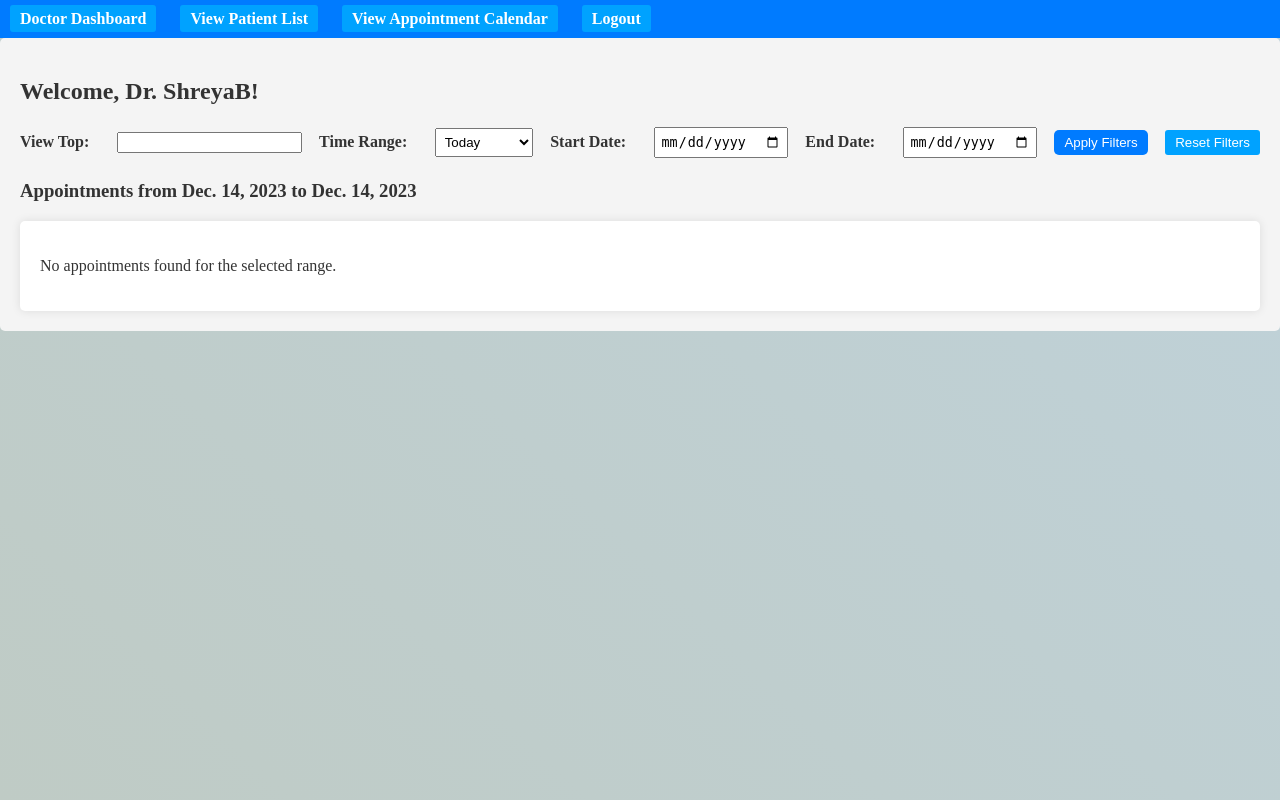
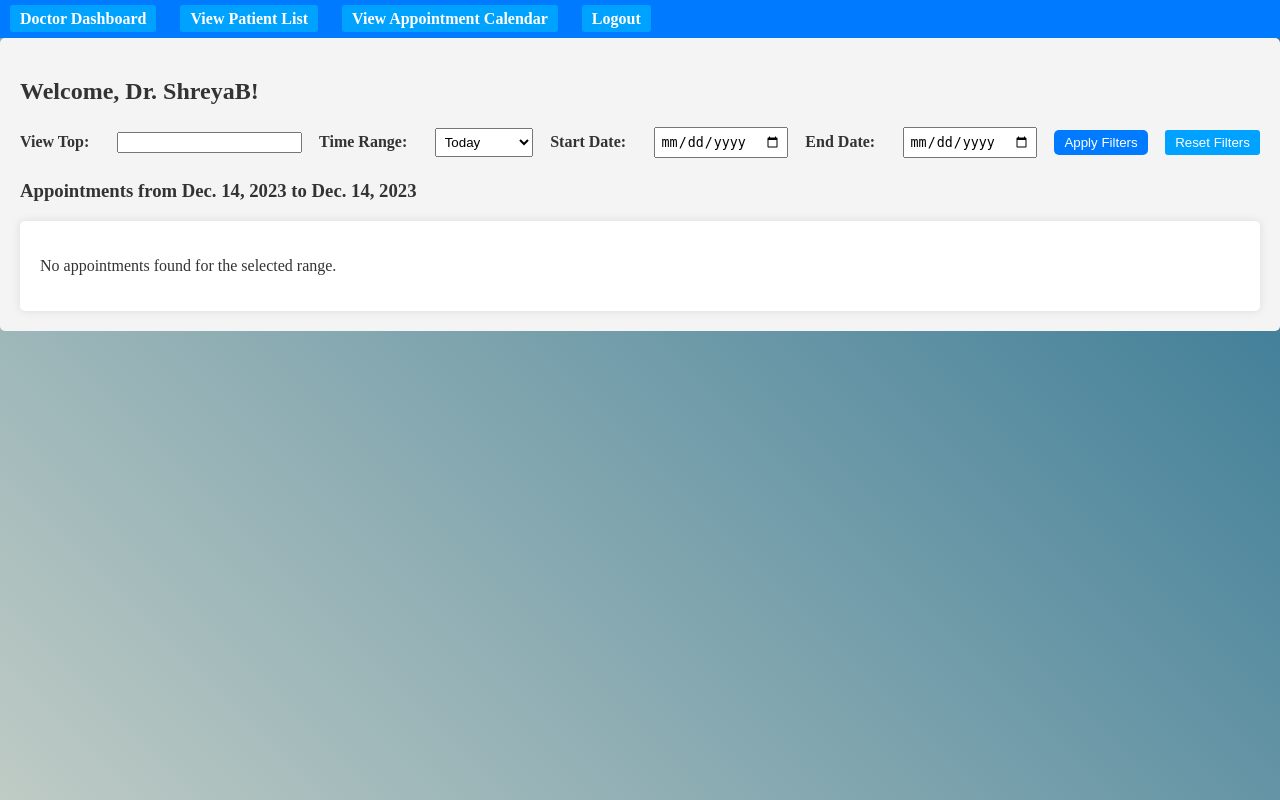
Before and after one commit to Nitss10/Patient_tracker_system, a Django app: page /doctor/dashboard/ in a window 1280 px wide. Run offline with Django 4.2, Linux system fonts and the light colour scheme; a user stored in the database is signed in; data comes from the database, SQL or seed files in the repository.

Commit message:
changed background colour

```diff
--- a/myhealthcareportal/health/static/styles.css
+++ b/myhealthcareportal/health/static/styles.css
@@ -591,7 +591,7 @@ a:hover {
 
 
 body {
-    background: linear-gradient(45deg, #bfcbc5, #bfd2da); /* You can adjust the gradient colors */
+    background: linear-gradient(45deg, #bfcbc5, #2c7291); /* You can adjust the gradient colors */
     color: #333; /* Change this to your desired text color for better contrast */
     margin: 0; /* Remove default body margin */
     min-height: 100vh; /* Ensure the gradient spans the full viewport height */
```
